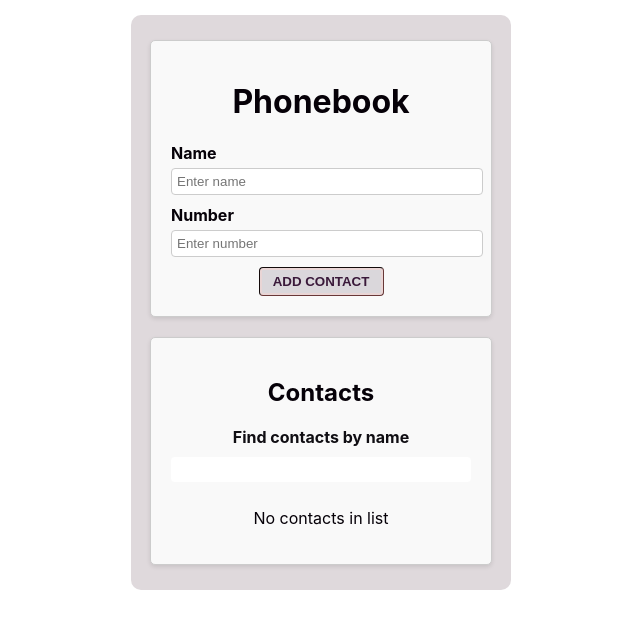
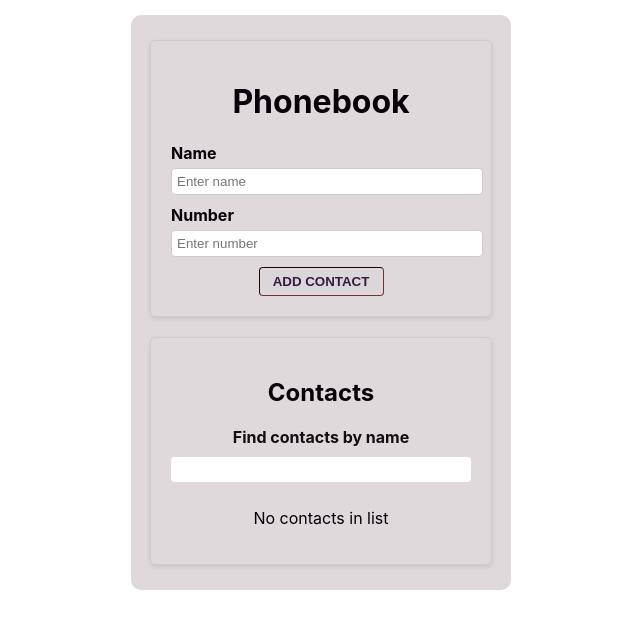
Before and after one commit to Reuelle/goit-react-hw-03-phonebook, a React (Create React App) app: page / in a window 1280 px wide. Shown: the top 628 px of the page, without its empty margins (319-959 px from the left). Built offline with nearby package versions, Linux system fonts and the light colour scheme.

Commit message:
Update Contact.module.css

```diff
--- a/src/components/Contact.module.css
+++ b/src/components/Contact.module.css
@@ -33,6 +33,6 @@
   padding: 20px;
   border: 1px solid #ccc;
   border-radius: 5px;
-  background-color: #f9f9f9;
+  background-color: transparent;
   box-shadow: 0 2px 4px rgba(0, 0, 0, 0.1);
 }
```
